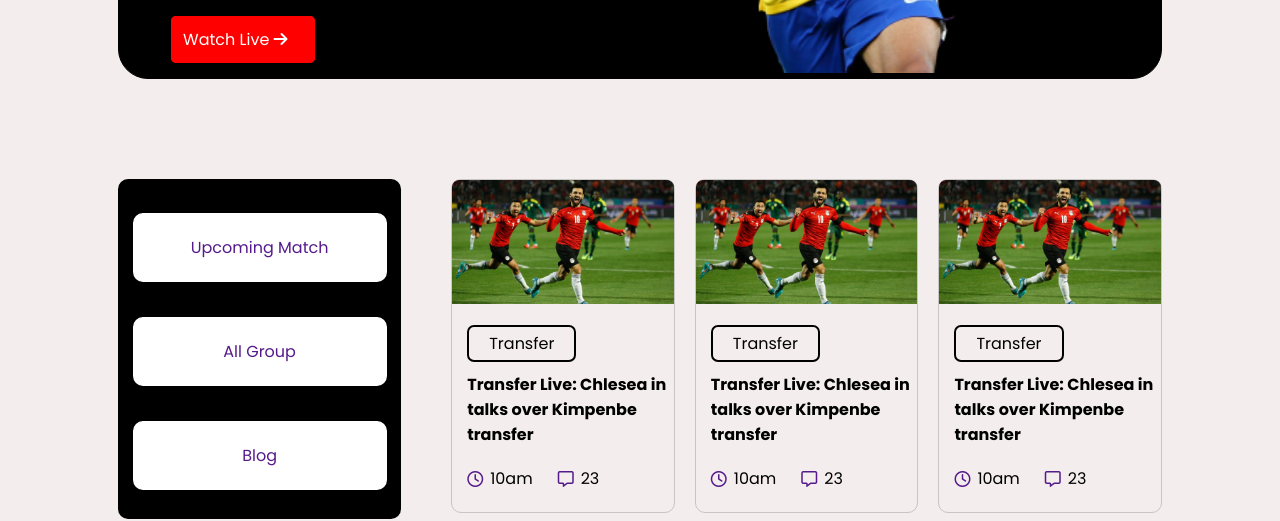
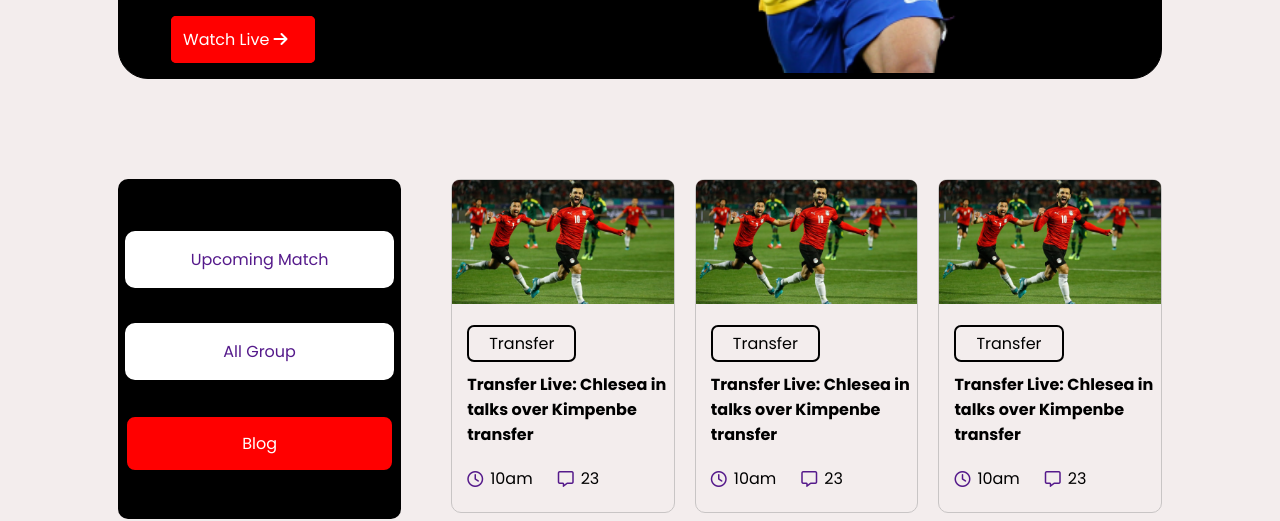
Before and after one commit to sourov2612/Football_match, a plain HTML site: page index.html in a window 1280 px wide. Shown: the part 468-989 px from the top of the page. Drawn offline with Linux system fonts and the light colour scheme.

Commit message:
manu_correction_done

```diff
--- a/style.css
+++ b/style.css
@@ -89,13 +89,14 @@ header img{
     border-radius: 10px;
     margin-top: 20px;
     margin-bottom: 15px;
-    padding: 20px 15px;
+    padding: 5% 8%;
     text-decoration: none;
     text-align: center;
   }
-  .manu a blog{
+  .manu .blog{
     background-color: red;
-    color: rgb(240, 10, 10);
+    color: rgb(255, 255, 255);
+    border: 2px solid black;
   }
 
   .newses{
@@ -155,3 +156,10 @@ header img{
     padding-bottom: 5px;
     padding-left: 7px;
   }
+
+
+
+
+  /*-----------------------
+  ------ Footer Section ------
+  ------------------------ */
```
